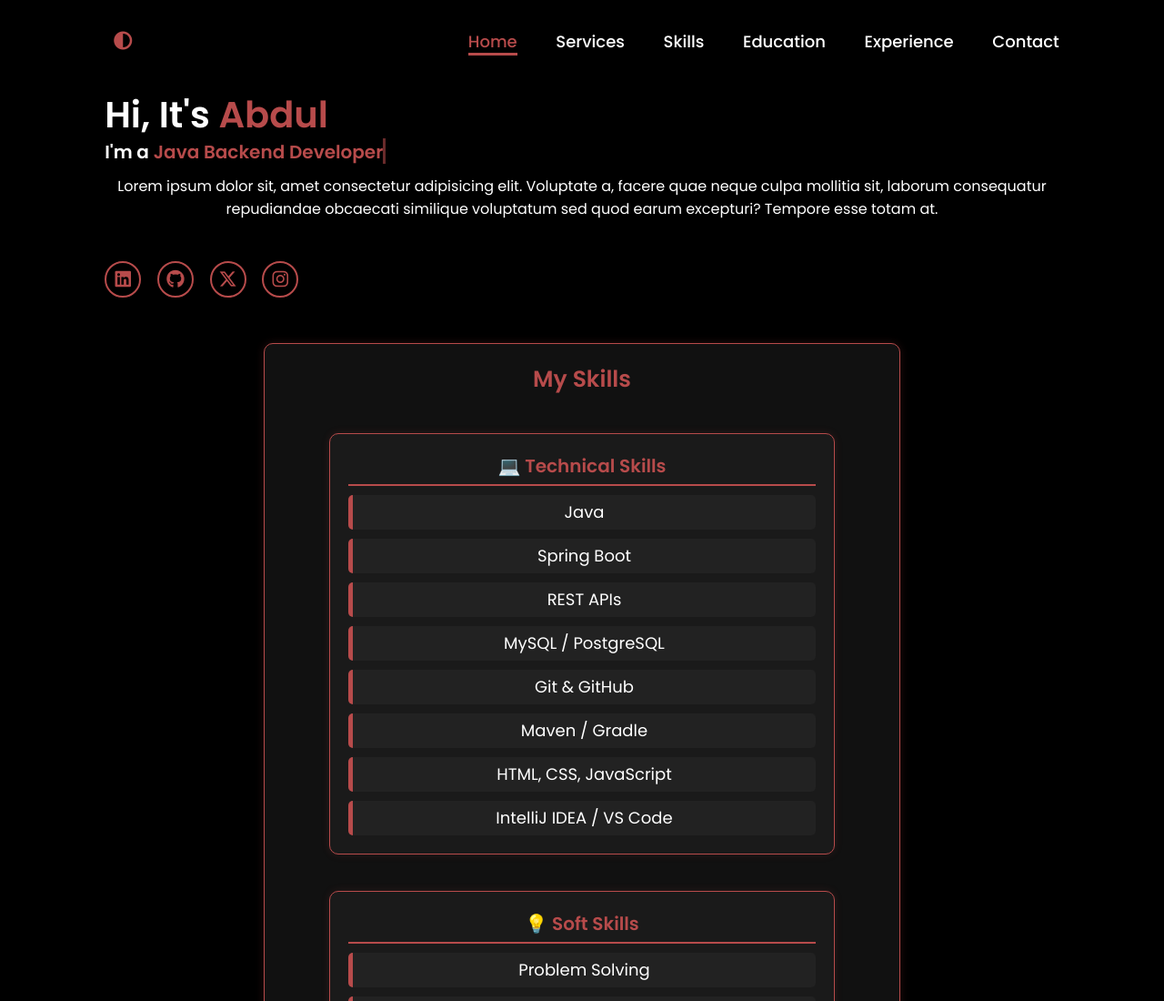
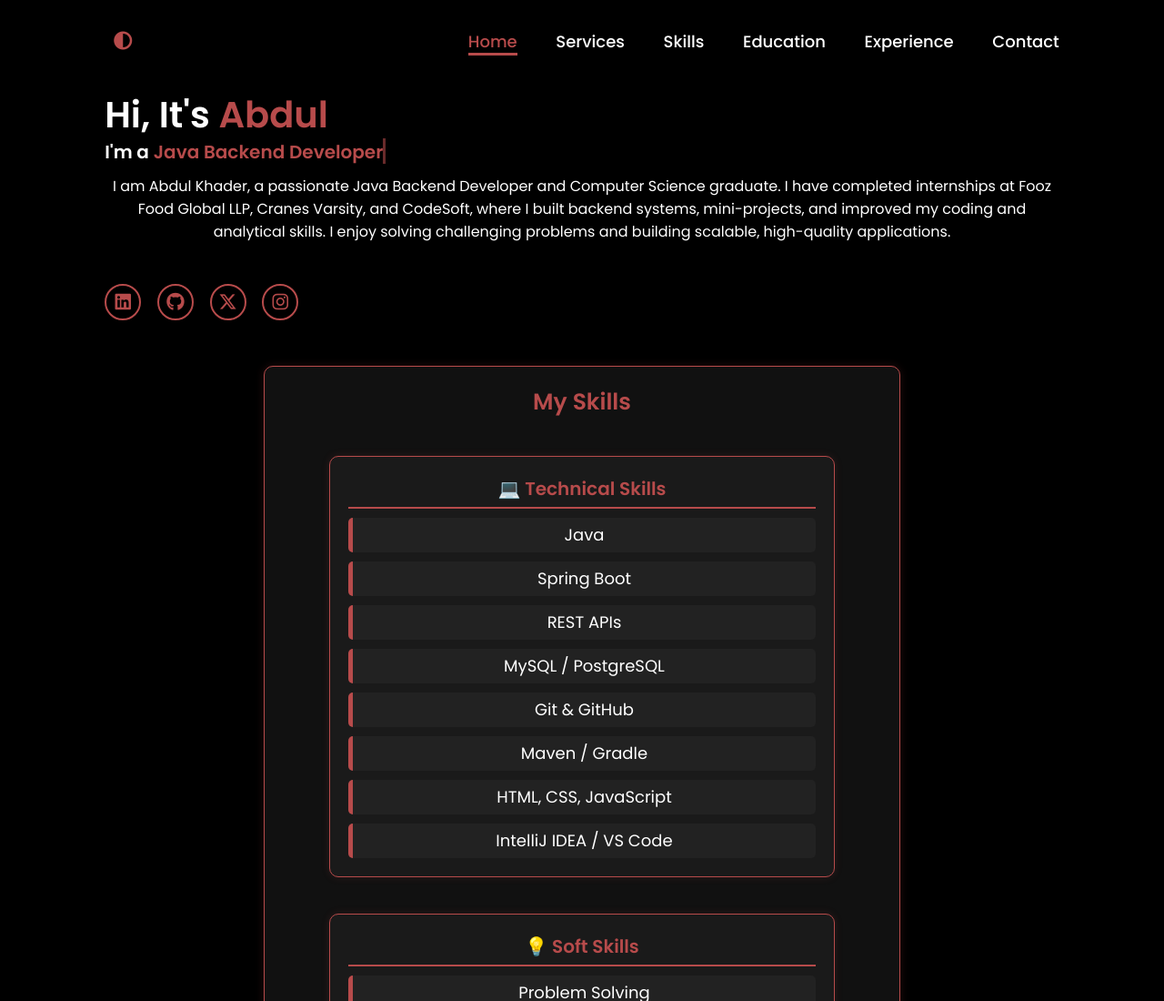
Before and after one commit to abdulkhaderk134/Portfolio, a plain HTML site: page index.html in a window 1280 px wide. Shown: the top 1100 px of the page at 91% size. Drawn offline with Linux system fonts and the light colour scheme.

Commit message:
Added summary section

```diff
--- a/index.html
+++ b/index.html
@@ -27,8 +27,10 @@
         <div class="home-content">
             <h1>Hi, It's<span> Abdul</span></h1>
             <h3 class="typing-text">I'm a <span></span></h3>
-            <p>Lorem ipsum dolor sit, amet consectetur adipisicing elit. Voluptate a, facere quae neque culpa mollitia sit, laborum consequatur repudiandae
-                obcaecati similique voluptatum sed quod earum excepturi? Tempore esse totam at.</p>
+            <p>I am Abdul Khader, a passionate Java Backend Developer and Computer Science graduate.
+    I have completed internships at Fooz Food Global LLP, Cranes Varsity, and CodeSoft,
+    where I built backend systems, mini-projects, and improved my coding and analytical skills.
+    I enjoy solving challenging problems and building scalable, high-quality applications.</p>
 
                 <div class="social-icons">
     <a href="https://linkedin.com/in/abdul-khader-4120b0353/" target="_blank"><i class="fa-brands fa-linkedin"></i></a>
```
Also changed, not shown: abdul photo.png (added), style.css (line endings or trailing spaces).
